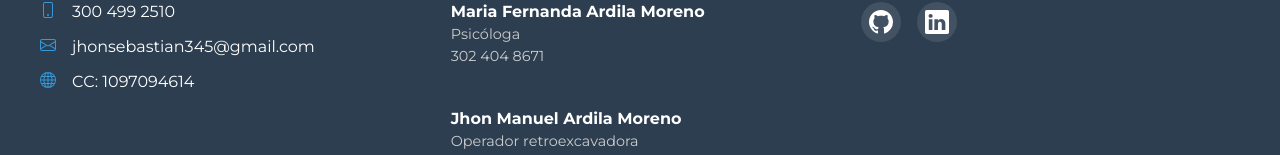
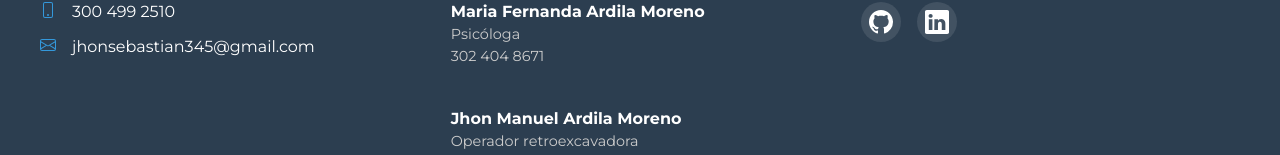
Before and after one commit to Jharmo05/HOJA-DE-VIDA, a plain HTML site: page index.html in a window 1280 px wide. Shown: the part 3282-3437 px from the top of the page. Drawn offline with Linux system fonts and the light colour scheme.

Commit message:
Update index.html

```diff
--- a/index.html
+++ b/index.html
@@ -254,12 +254,6 @@
                         </svg>
                         <span>jhonsebastian345@gmail.com</span>
                     </li>
-                    <li>
-                        <svg xmlns="http://www.w3.org/2000/svg" width="16" height="16" fill="currentColor" viewBox="0 0 16 16">
-                            <path d="M0 8a8 8 0 1 1 16 0A8 8 0 0 1 0 8zm7.5-6.923c-.67.204-1.335.82-1.887 1.855A7.97 7.97 0 0 0 5.145 4H7.5V1.077zM4.09 4a9.267 9.267 0 0 1 .64-1.539 6.7 6.7 0 0 1 .597-.933A7.025 7.025 0 0 0 2.255 4H4.09zm-.582 3.5c.03-.877.138-1.718.312-2.5H1.674a6.958 6.958 0 0 0-.656 2.5h2.49zM4.847 5a12.5 12.5 0 0 0-.338 2.5H7.5V5H4.847zM8.5 5v2.5h2.99a12.495 12.495 0 0 0-.337-2.5H8.5zM4.51 8.5a12.5 12.5 0 0 0 .337 2.5H7.5V8.5H4.51zm3.99 0V11h2.653c.187-.765.306-1.608.338-2.5H8.5zM5.145 12c.138.386.295.744.468 1.068.552 1.035 1.218 1.65 1.887 1.855V12H5.145zm.182 2.472a6.696 6.696 0 0 1-.597-.933A9.268 9.268 0 0 1 4.09 12H2.255a7.024 7.024 0 0 0 3.072 2.472zM3.82 11a13.652 13.652 0 0 1-.312-2.5h-2.49c.062.89.291 1.733.656 2.5H3.82zm6.853 3.472A7.024 7.024 0 0 0 13.745 12H11.91a9.27 9.27 0 0 1-.64 1.539 6.688 6.688 0 0 1-.597.933zM8.5 12v2.923c.67-.204 1.335-.82 1.887-1.855.173-.324.33-.682.468-1.068H8.5zm3.68-1h2.146c.365-.767.594-1.61.656-2.5h-2.49a13.65 13.65 0 0 1-.312 2.5zm2.802-3.5a6.959 6.959 0 0 0-.656-2.5H12.18c.174.782.282 1.623.312 2.5h2.49zM11.27 2.461c.247.464.462.98.64 1.539h1.835a7.024 7.024 0 0 0-3.072-2.472c.218.284.418.598.597.933zM10.855 4a7.966 7.966 0 0 0-.468-1.068C9.835 1.897 9.17 1.282 8.5 1.077V4h2.355z"/>
-                        </svg>
-                        <span>CC: 1097094614</span>
-                    </li>
                 </ul>
             </div>
 
```
